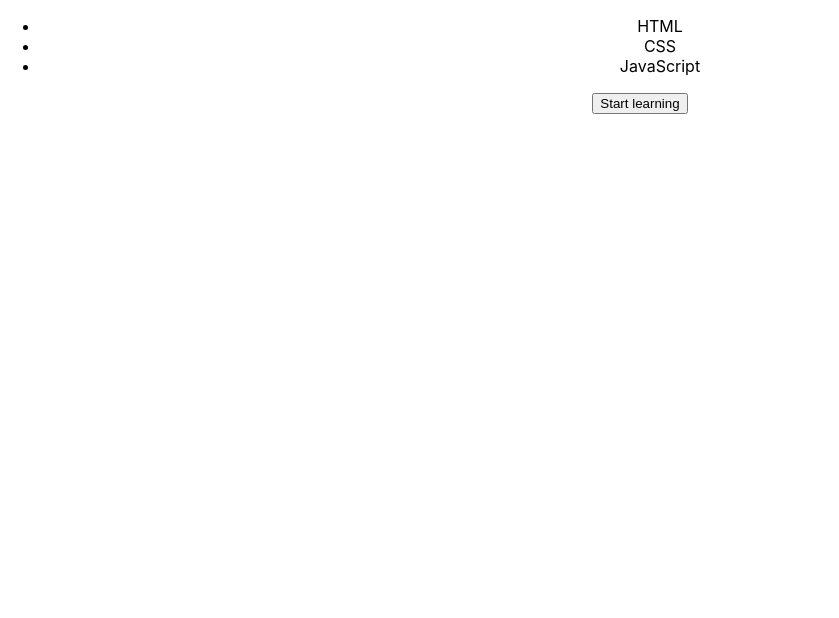
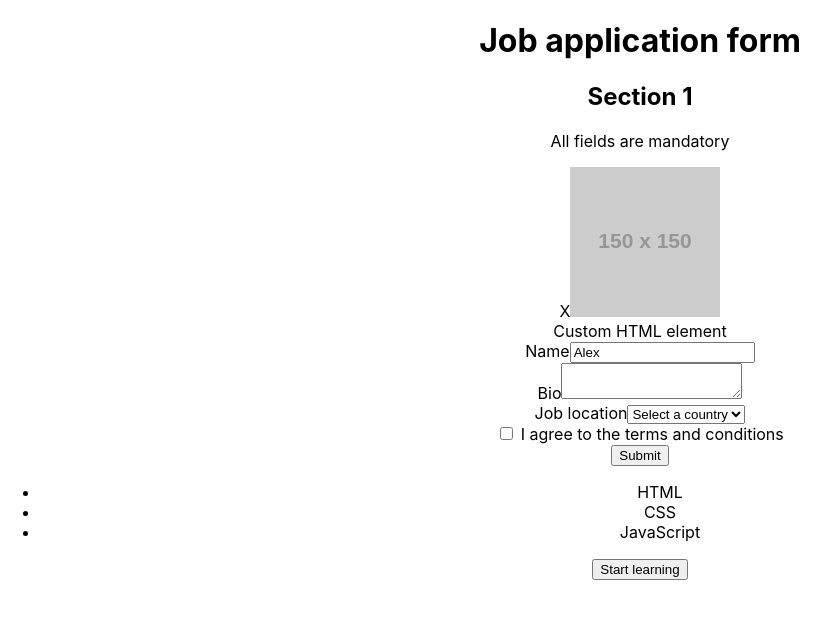
Before and after one commit to a1x40v/codev-react-testing, a React (Create React App) app: page / in a window 1280 px wide. Shown: the top 618 px of the page, without its empty margins (0-839 px from the left). Built offline with nearby package versions, Linux system fonts and the light colour scheme.

Commit message:
Debugging

```diff
--- a/src/App.tsx
+++ b/src/App.tsx
@@ -1,9 +1,11 @@
 import './App.css';
+import Application from './components/application/Application';
 import Skills from './components/skills/Skills';
 
 function App() {
   return (
     <div className="App">
+      <Application />
       <Skills skills={['HTML', 'CSS', 'JavaScript']} />
     </div>
   );
```
Also changed, not shown: 1 other file (tests, documents, lock files or other folders).
